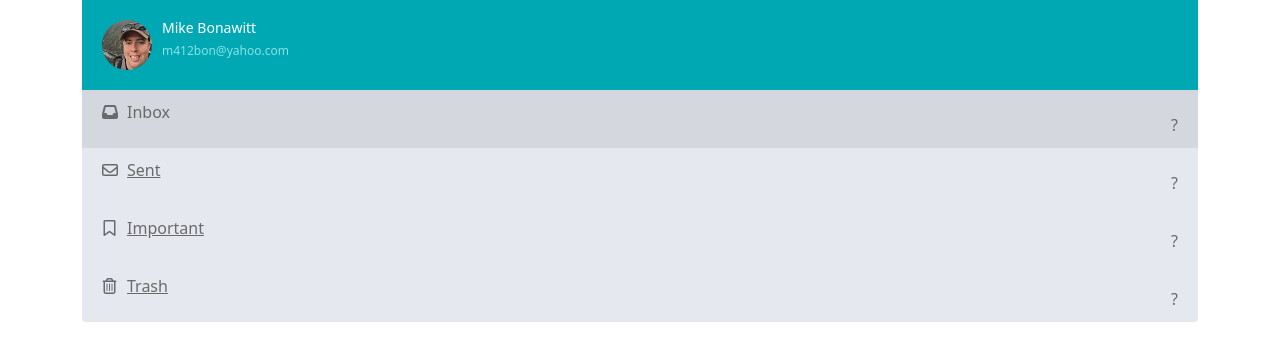
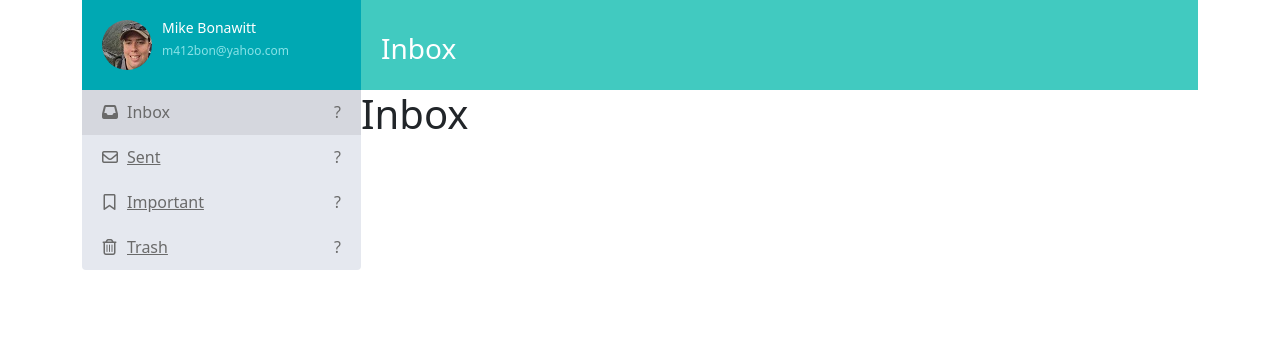
Before and after one commit to Michael-Bonawitt/Vue-Mail-Project, a Vue app: page / in a window 1280 px wide. Shown: the top 360 px of the page. Built offline with nearby package versions, Linux system fonts and the light colour scheme.

Commit message:
Added dynamic active view for sidebar component

```diff
--- a/src/App.vue
+++ b/src/App.vue
@@ -2,15 +2,18 @@
   <div class="container">
     <div class="mail-box">
       <app-sidebar></app-sidebar>
+      <app-content></app-content>
     </div>
   </div>
 </template>
 
 <script>
 import Sidebar from './components/Sidebar.vue'
+import Content from './components/Content.vue'
 export default {
   components: {
-    appSidebar: Sidebar
+    appSidebar: Sidebar,
+    appContent: Content
   }
 }
 </script>
--- a/src/assets/css/style.css
+++ b/src/assets/css/style.css
@@ -135,7 +135,7 @@ ul.inbox-nav li a i {
 }
 
 ul.inbox-nav li a span.label {
-  margin-top: 13px;
+  margin-top: 0px;
 }
 
 .inbox-head {
--- a/src/components/Content.vue
+++ b/src/components/Content.vue
@@ -1,9 +1,54 @@
 <template>
-    <h1>Content</h1>
+    <aside class="lg-side">
+        <div class="inbox-head">
+            <h3>{{ currentView.title }}</h3>
+        </div>
+        <keep-alive>
+            <component :is="currentView.tag"></component>
+        </keep-alive>
+    </aside>
 </template>
 
 <script>
+import Inbox from './Inbox.vue'
+import Sent from './Sent.vue'
+import Important from './Important.vue'
+import Trash from './Trash.vue'
+import ViewMessage from './ViewMessage.vue'
+import { eventBus } from '../main'
+
 export default {
+    created() {
+        eventBus.$on('changeView', (data) => {
+            let temp = [{
+                tag: data.tag,
+                title: data.title
+            }];
 
+            this.history = temp.concat(this.history.splice(0));
+        });
+    },
+    data() {
+        return {
+            history: [
+                {
+                    tag: 'app-Inbox',
+                    title: 'Inbox'
+                }
+            ]
+        }
+    },
+    computed: {
+        currentView() {
+            return this.history[0];
+        }
+    },
+    components: {
+        appInbox: Inbox,
+        appSent: Sent,
+        appImportant: Important,
+        appTrash: Trash,
+        appViewMessage: ViewMessage
+    }
 }
 </script>
--- a/src/components/Sidebar.vue
+++ b/src/components/Sidebar.vue
@@ -10,23 +10,23 @@
         </div>
 
         <ul class="inbox-nav">
-            <li class="active">
-                <a href="#">
-                    <i class="fa fa-inbox"></i>Inbox <span class="label label-danger float-end">?</span>
+            <li :class="{ active: activeView == 'app-inbox' }">
+                <a href="#" @click="navigate('app-inbox', 'Inbox')">
+                    <i class="fa fa-inbox"></i>Inbox<span class="label label-danger float-end">?</span>
                 </a>
             </li>
-            <li>
-                <a href="#">
+            <li :class="{ active: activeView == 'app-sent' }">
+                <a href="#" @click="navigate('app-sent', 'Sent')">
                     <i class="fa fa-envelope-o"></i>Sent <span class="label label-default float-end">?</span>
                 </a>
             </li>
-            <li>
-                <a href="#">
+            <li :class="{ active: activeView == 'app-important' }">
+                <a href="#" @click="navigate('app-important', 'Important')">
                     <i class="fa fa-bookmark-o"></i>Important <span class="label label-warning float-end">?</span>
                 </a>
             </li>
-            <li>
-                <a href="#">
+            <li :class="{ active: activeView == 'app-trash' }">
+                <a href="#" @click="navigate('app-trash', 'Trash')">
                     <i class="fa fa-trash-o"></i>Trash <span class="label label-default float-end">?</span>
                 </a>
             </li>
@@ -36,7 +36,26 @@
 </template>
 
 <script>
+import { eventBus } from '../main'
+
 export default {
-
+    create() {
+        eventBus.$on('changeView', (data) => {
+            this.activeView = data.tag;
+        })
+    },
+    data() {
+        return {
+            activeView: 'app-inbox'
+        }
+    },
+    methods: {
+        navigate(newView, title) {
+            eventBus.$emit('changeView', {
+                tag: newView,
+                title: title
+            })
+        }
+    }
 }
 </script>
--- a/src/main.js
+++ b/src/main.js
@@ -6,6 +6,8 @@ Vue.use(Bootstrap);
 
 Vue.config.productionTip = false
 
+export const eventBus = new Vue();
+
 new Vue({
   render: h => h(App),
 }).$mount('#app')
```
